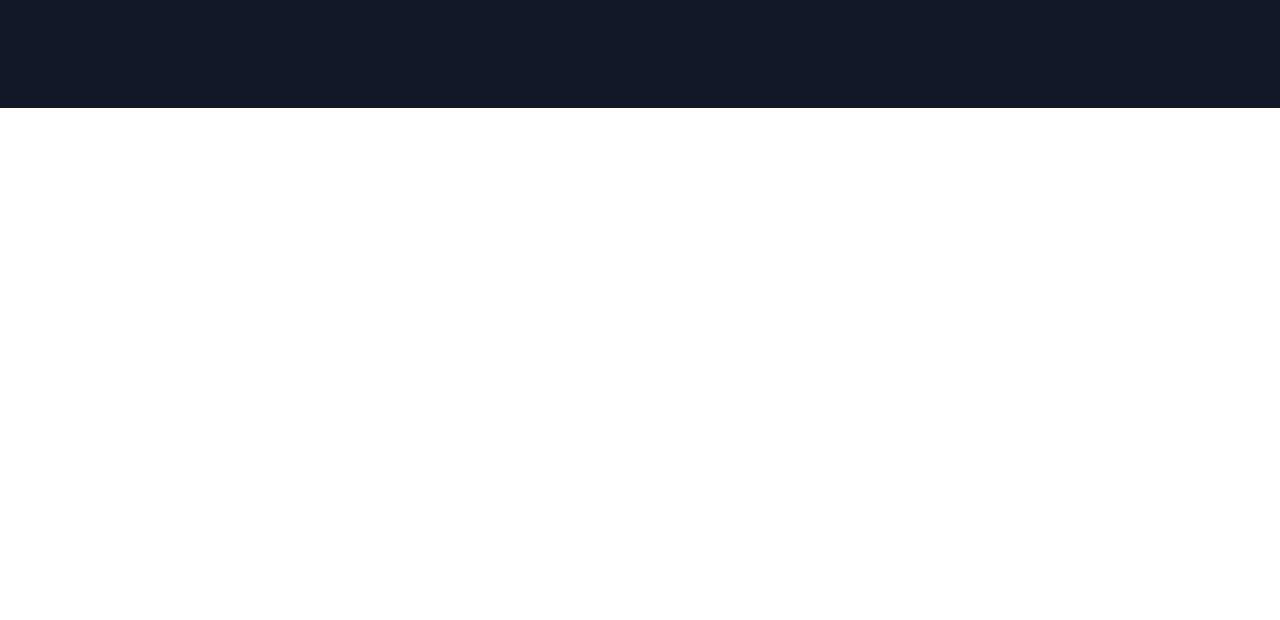
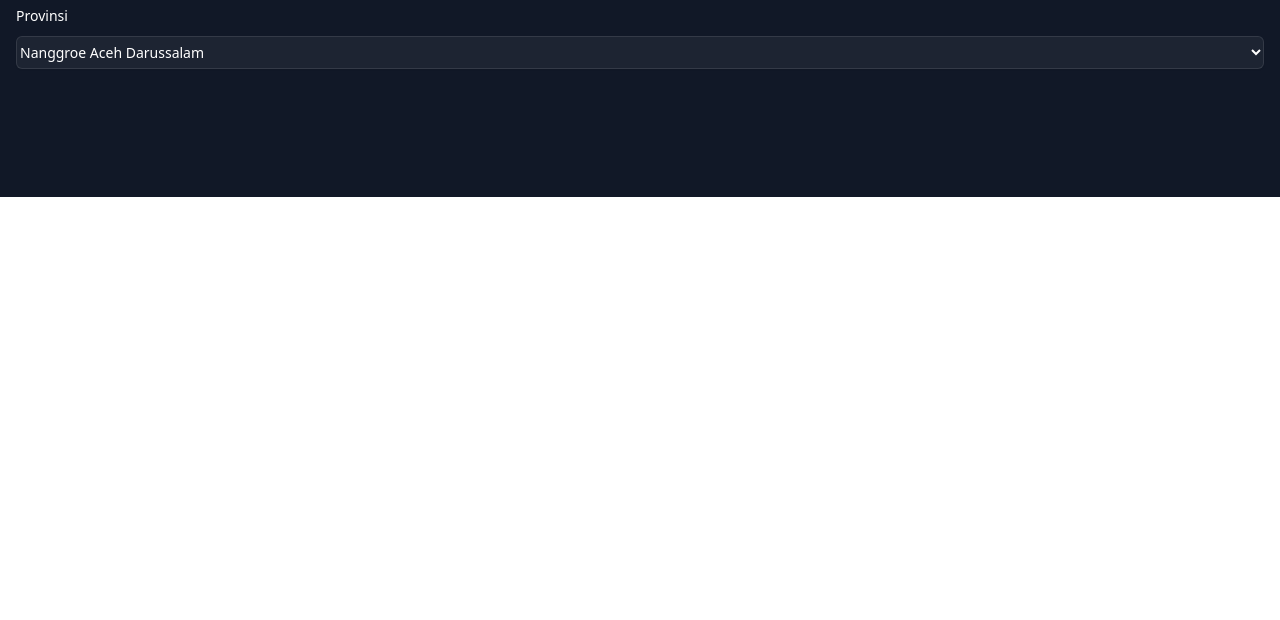
Before and after one commit to Rebornian48/cek-kodam, a plain HTML site: page index.html in a window 1280 px wide. Shown: the part 180-800 px from the top of the page. Drawn offline with nearby package versions, Linux system fonts and the light colour scheme.

Commit message:
Update index.html

```diff
--- a/index.html
+++ b/index.html
@@ -41,7 +41,61 @@
     <div class="bg-gray-900 py-24 sm:py-32">
       <div class="container mx-auto px-4">
         <h1 class="text-justify font-bold text-2xl text-white">Cek Kodam</h1>
-
+        <p class="text-justify font-bold text-l text-white">Rebornian48</p>
+        <div class="sm:col-span-3">
+          <label
+            for="province"
+            class="block text-sm font-medium leading-6 text-white"
+            >Provinsi</label
+          >
+          <div class="mt-2">
+            <select
+              id="province"
+              name="province"
+              autocomplete="province-name"
+              class="block w-full rounded-md border-0 bg-white/5 py-1.5 text-white shadow-sm ring-1 ring-inset ring-white/10 focus:ring-2 focus:ring-inset focus:ring-indigo-500 sm:text-sm sm:leading-6 [&_*]:text-black"
+            >
+              <option>Nanggroe Aceh Darussalam</option>
+              <option>Sumatera Utara</option>
+              <option>Sumatera Selatan</option>
+              <option>Sumatera Barat</option>
+              <option>Bengkulu</option>
+              <option>Riau</option>
+              <option>Kepulauan Riau</option>
+              <option>Jambi</option>
+              <option>Lampung</option>
+              <option>Bangka Belitung</option>
+              <option>Kalimantan Barat</option>
+              <option>Kalimantan Timur</option>
+              <option>Kalimantan Selatan</option>
+              <option>Kalimantan Tengah</option>
+              <option>Kalimantan Utara</option>
+              <option>Banten</option>
+              <option>DKI Jakarta</option>
+              <option>Jawa Barat</option>
+              <option>Jawa Tengah</option>
+              <option>Daerah Istimewa Yogyakarta</option>
+              <option>Jawa Timur</option>
+              <option>Bali</option>
+              <option>Nusa Tenggara Timur</option>
+              <option>Nusa Tenggara Barat</option>
+              <option>Gorontalo</option>
+              <option>Sulawesi Barat</option>
+              <option>Sulawesi Tengah</option>
+              <option>Sulawesi Utara</option>
+              <option>Sulawesi Tenggara</option>
+              <option>Sulawesi Selatan</option>
+              <option>Maluku Utara</option>
+              <option>Maluku</option>
+              <option>Papua Barat</option>
+              <option>Papua</option>
+              <option>Papua Tengah</option>
+              <option>Papua Pegunungan</option>
+              <option>Papua Selatan</option>
+              <option>Papua Barat Daya</option>
+            </select>
+          </div>
+        </div>
       </div>
     </div>
   </body>
```
